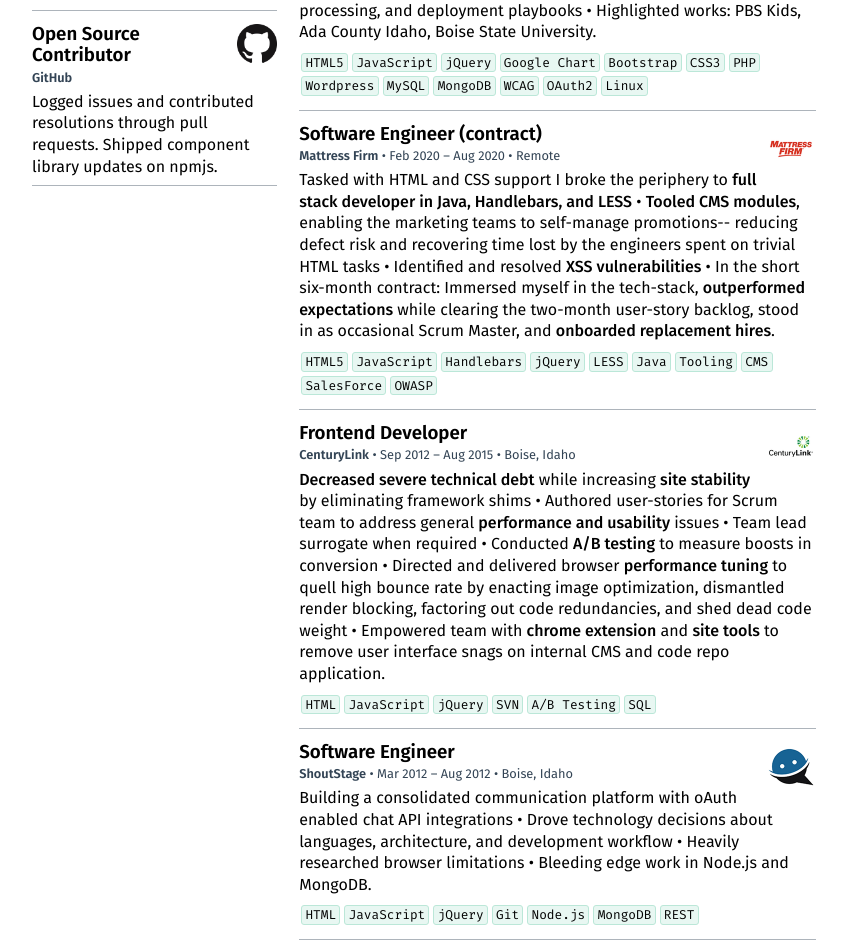
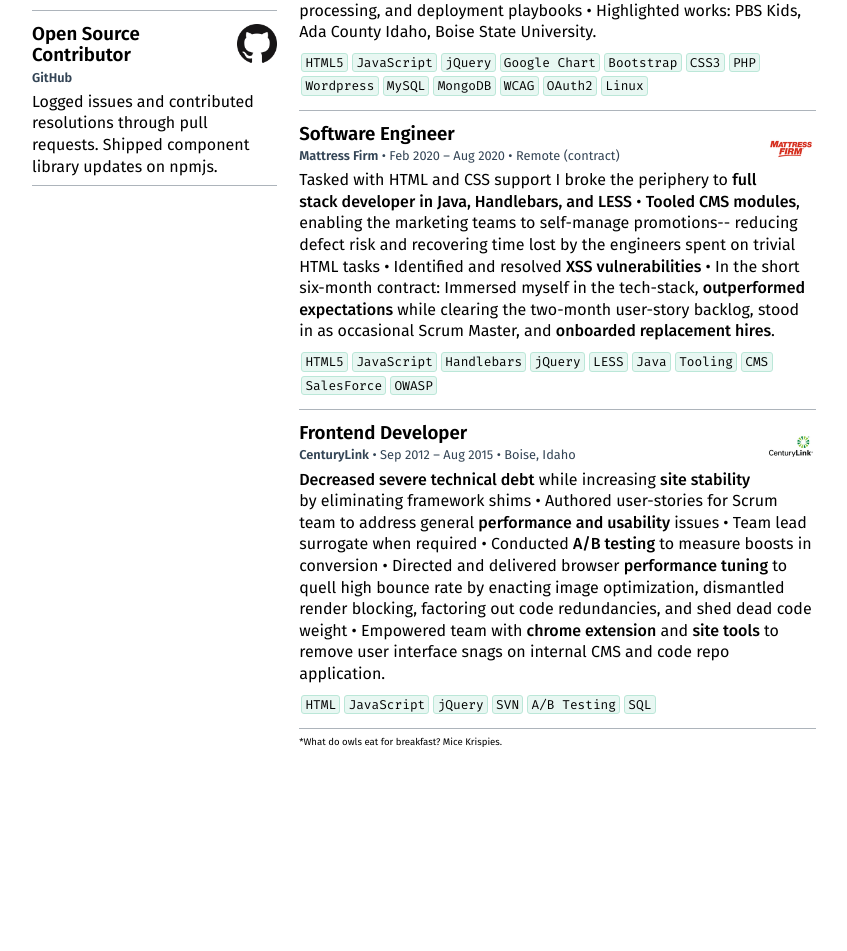
Before and after one commit to hahn208/resume-react, a React (Create React App) app: page / in a window 1280 px wide. Shown: the part 981-1932 px from the top of the page, without its empty margins (216-1063 px from the left). After the commit the page ends 1759 px from the top, so only its background shows below. Built offline with nearby package versions, Linux system fonts and the light colour scheme.

Commit message:
Introduced ability to toggle work items.

```diff
--- a/src/App.tsx
+++ b/src/App.tsx
@@ -8,7 +8,8 @@
     stint: string,
     details: string,
     forceWidow: boolean,
-    skills?: string[]
+    skills?: string[],
+    shouldDisplay: boolean
 }
 
 /**
@@ -42,7 +43,7 @@
 
 const bio: { [key: string]: ReactNode } = {
     'title': <h1><span className={'small-caps'}>Andrew</span> <span className={'small-caps'}>Hahn</span> <small>(He/Him)</small></h1>,
-    'intro': <p>15+ years in software engineering • Traversed hundreds of miles of Idaho back-country • Designed and implemented <a href={'https://idahohahn.com/Resume/geo-flowchart.jpg'} target={'_blank'} rel={'noreferrer'}>home geothermal heating system</a> • Cultivated  <em>scores</em> of sourdough bread loaves • Sired the cutest/dorkiest child of the Hahn lineage.</p>,
+    'intro': <p>Lifelong software engineer • Traversed hundreds of miles of Idaho back-country • Designed and implemented <a href={'https://idahohahn.com/Resume/geo-flowchart.jpg'} target={'_blank'} rel={'noreferrer'}>home geothermal heating system</a> • Cultivated  <em>scores</em> of sourdough bread loaves • Sired the cutest/dorkiest child of the Hahn lineage.</p>,
     'address': <span>208ha<span className={'no-spam'}>asdf</span>hn&#64;gmail&#46;com<br/>Boise, Idaho USA</span>,
     'slogan': <p>Heads together <strong>we endeavor.</strong></p>
 };
@@ -118,7 +119,7 @@
         <div className={'grid-area-experience'}>
             <>
                 <h2><span className={'small-caps'}>Experience</span></h2>
-                { experienceSet.map((experienceItem, idx) => (<ResumeItem key={makeSafeKeyString(`${experienceItem.title} ${idx}`)} experience={experienceItem}/>)) }
+                { experienceSet.map((experienceItem, idx) => (experienceItem.shouldDisplay && <ResumeItem key={makeSafeKeyString(`${experienceItem.title} ${idx}`)} experience={experienceItem}/>)) }
                 <p><small>*What do owls eat for breakfast? Mice Krispies.</small></p>
             </>
         </div>
@@ -216,9 +217,9 @@
                 {skillsOutput(skillSet.tools)}
             </ul>
             <h2><span className={'small-caps'}>Education</span></h2>
-            { education.map(experienceItem => (<ResumeItem experience={experienceItem}/>)) }
+            { education.map(experienceItem => <ResumeItem experience={experienceItem}/>) }
             <h2><span className={'small-caps'}>Volunteer</span> <span className={'small-caps'}>Experience</span></h2>
-            { volunteer.map(experienceItem => (<ResumeItem experience={experienceItem}/>)) }
+            { volunteer.map(experienceItem => <ResumeItem experience={experienceItem}/>) }
         </div>
     );
 }
--- a/src/data/experience.json
+++ b/src/data/experience.json
@@ -6,7 +6,8 @@
         "stint": "May 2021 – Jun 2023 • Remote",
         "details": "__Tech lead and supervisor__ to multiple engineering teams • __Individually contributed__ to power the transition from Salesforce to Microsoft D365 • Pushed __monitoring, automation, and logging__ standards • __Delivered solutions__ to CIO when faced with urgent challenges • __Millions__ in revenue __recovered__ by identifying and addressing lurking issues • npm component library contributor and publisher • __Millions__ in revenue __generated__ engaging with Business Insight, Product Owner, and Accounting teams • __Reducing MTTR__ by mobilizing tiger teams • __Increased MTBF__ with system resiliency • Shaped and piloted the __SDLC across multiple teams__ • Cloud server __production deployments__ executed bi-weekly and on demand • Led rebuild of My Account to introduce __Typescript microservice with GQL resolvers__ to Mulesoft APIs • Accelerated teams through CI/CD tuning, code reviews, knowledge-transfer sessions, tools for enablement, and __awful puns__*.",
         "forceWidow": false,
-        "skills": ["HTML5", "SASS", "ES7", "Node.js", "React.js", "TypeScript", "GraphQL", "Jest", "RTL", "Cypress", "Playwright", "SOLID", "WCAG", "Scrum", "Agile", "Leadership", "Design Patterns", "A/B Testing"]
+        "skills": ["HTML5", "SASS", "ES7", "Node.js", "React.js", "TypeScript", "GraphQL", "Jest", "RTL", "Cypress", "Playwright", "SOLID", "WCAG", "Scrum", "Agile", "Leadership", "Design Patterns", "A/B Testing"],
+        "shouldDisplay": true
     },
     {
         "title": "Thrive Web Designs",
@@ -15,16 +16,18 @@
         "stint": "Sep 2015 – May 2021 • Boise, Idaho",
         "details": "Fastened close client relationships with one-on-one meetings to load-balance project management • Piloted sites given concept / design to fully deployed __mobile-first, ADA compliant, and \"Green\" Lighthouse__ rated • __Object oriented__ PHP, custom __MySQL__ queries & stored procedures, SASS, ES6 JS, Bootstrap, and HTML5 dev • Extended the Wordpress platform crafting themes and plugins to enable clients • Culled defects by __modernizing legacy applications__ • Instituted personal __coding standards and disciplines__ • __Mentored__ junior devs and new hires • Detailed setup and maintenance instructions for team __collective knowledge__ capital, ie critical backup systems, massive data batch processing, and deployment playbooks • Highlighted works: PBS Kids, Ada County Idaho, Boise State University.",
         "forceWidow": false,
-        "skills": ["HTML5", "JavaScript", "jQuery", "Google Chart", "Bootstrap", "CSS3", "PHP", "Wordpress", "MySQL", "MongoDB", "WCAG", "OAuth2", "Linux"]
+        "skills": ["HTML5", "JavaScript", "jQuery", "Google Chart", "Bootstrap", "CSS3", "PHP", "Wordpress", "MySQL", "MongoDB", "WCAG", "OAuth2", "Linux"],
+        "shouldDisplay": true
     },
     {
         "title": "Mattress Firm",
         "logo": "mattressfirm.png",
-        "position": "Software Engineer (contract)",
-        "stint": "Feb 2020 – Aug 2020 • Remote",
+        "position": "Software Engineer",
+        "stint": "Feb 2020 – Aug 2020 • Remote (contract)",
         "details": "Tasked with HTML and CSS support I broke the periphery to __full stack developer in Java, Handlebars, and LESS__ • __Tooled CMS modules__, enabling the marketing teams to self-manage promotions-- reducing defect risk and recovering time lost by the engineers spent on trivial HTML tasks • Identified and resolved __XSS vulnerabilities__ • In the short six-month contract: Immersed myself in the tech-stack, __outperformed expectations__ while clearing the two-month user-story backlog, stood in as occasional Scrum Master, and __onboarded replacement hires__.",
         "forceWidow": true,
-        "skills": ["HTML5", "JavaScript", "Handlebars", "jQuery", "LESS", "Java", "Tooling", "CMS", "SalesForce", "OWASP"]
+        "skills": ["HTML5", "JavaScript", "Handlebars", "jQuery", "LESS", "Java", "Tooling", "CMS", "SalesForce", "OWASP"],
+        "shouldDisplay": true
     },
     {
         "title": "CenturyLink",
@@ -33,7 +36,8 @@
         "stint": "Sep 2012 – Aug 2015 • Boise, Idaho",
         "details": "__Decreased severe technical debt__ while increasing __site stability__ by eliminating framework shims • Authored user-stories for Scrum team to address general __performance and usability__ issues • Team lead surrogate when required • Conducted __A/B testing__ to measure boosts in conversion • Directed and delivered browser __performance tuning__ to quell high bounce rate by enacting image optimization, dismantled render blocking, factoring out code redundancies, and shed dead code weight • Empowered team with __chrome extension__ and __site tools__ to remove user interface snags on internal CMS and code repo application.",
         "forceWidow": false,
-        "skills": ["HTML", "JavaScript", "jQuery", "SVN", "A/B Testing", "SQL"]
+        "skills": ["HTML", "JavaScript", "jQuery", "SVN", "A/B Testing", "SQL"],
+        "shouldDisplay": true
     },
     {
         "title": "ShoutStage",
@@ -42,7 +46,8 @@
         "stint": "Mar 2012 – Aug 2012 • Boise, Idaho",
         "details": "Building a consolidated communication platform with oAuth enabled chat API integrations • Drove technology decisions about languages, architecture, and development workflow • Heavily researched browser limitations • Bleeding edge work in Node.js and MongoDB.",
         "forceWidow": false,
-        "skills": ["HTML", "JavaScript", "jQuery", "Git", "Node.js", "MongoDB", "REST"]
+        "skills": ["HTML", "JavaScript", "jQuery", "Git", "Node.js", "MongoDB", "REST"],
+        "shouldDisplay": false
     },
     {
         "title": "UpTop Corp",
@@ -51,6 +56,7 @@
         "stint": "Jul 2006 – Feb 2012 • Boise, Idaho",
         "details": "Owned high traffic projects with CenturyLink telecom • Balanced rapid pace concurrent promos broadcast to hundreds of thousands of customers • Leading engineer for Google Maps API implementations • Various local Boise and international projects.",
         "forceWidow": false,
-        "skills": ["HTML", "JavaScript", "jQuery", "Google APIs", "Bootstrap", "CSS", "Coldfusion", "PHP", "Wordpress", "MySQL"]
+        "skills": ["HTML", "JavaScript", "jQuery", "Google APIs", "Bootstrap", "CSS", "Coldfusion", "PHP", "Wordpress", "MySQL"],
+        "shouldDisplay": false
     }
 ]
```
